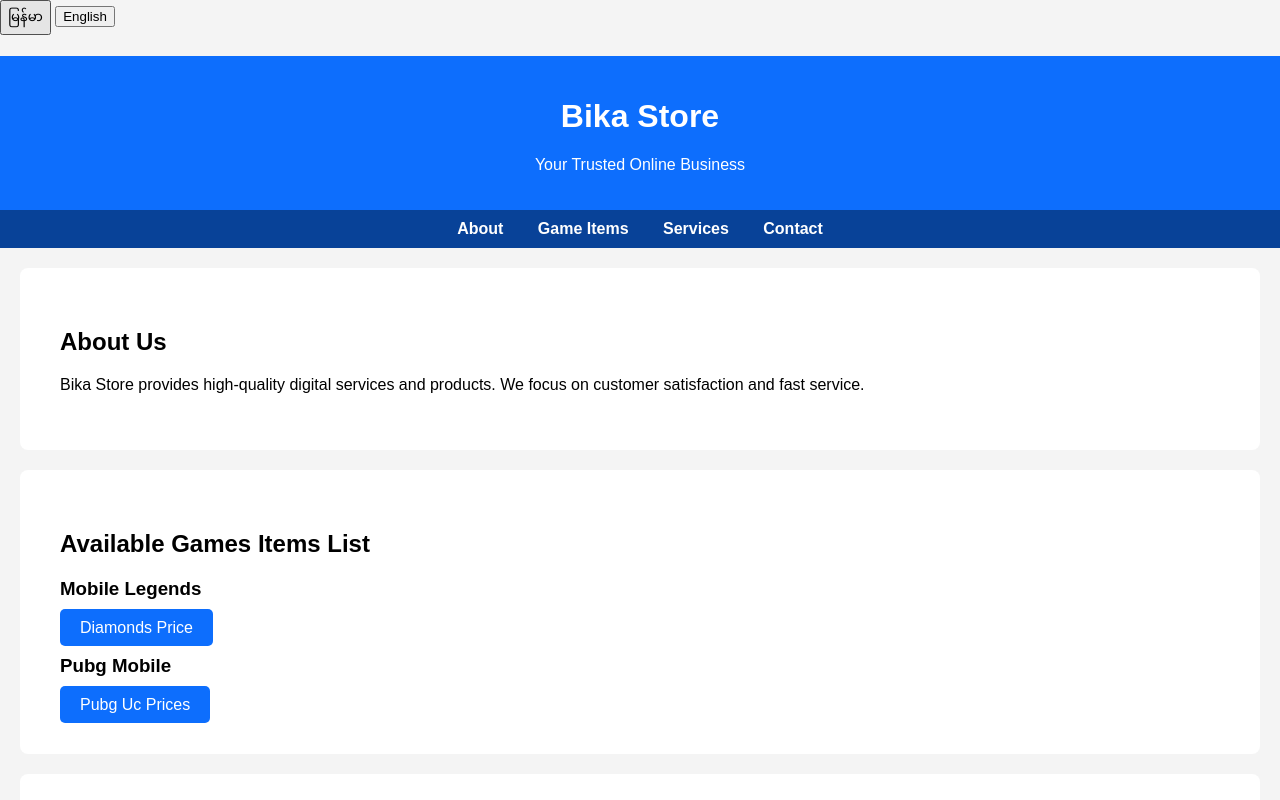
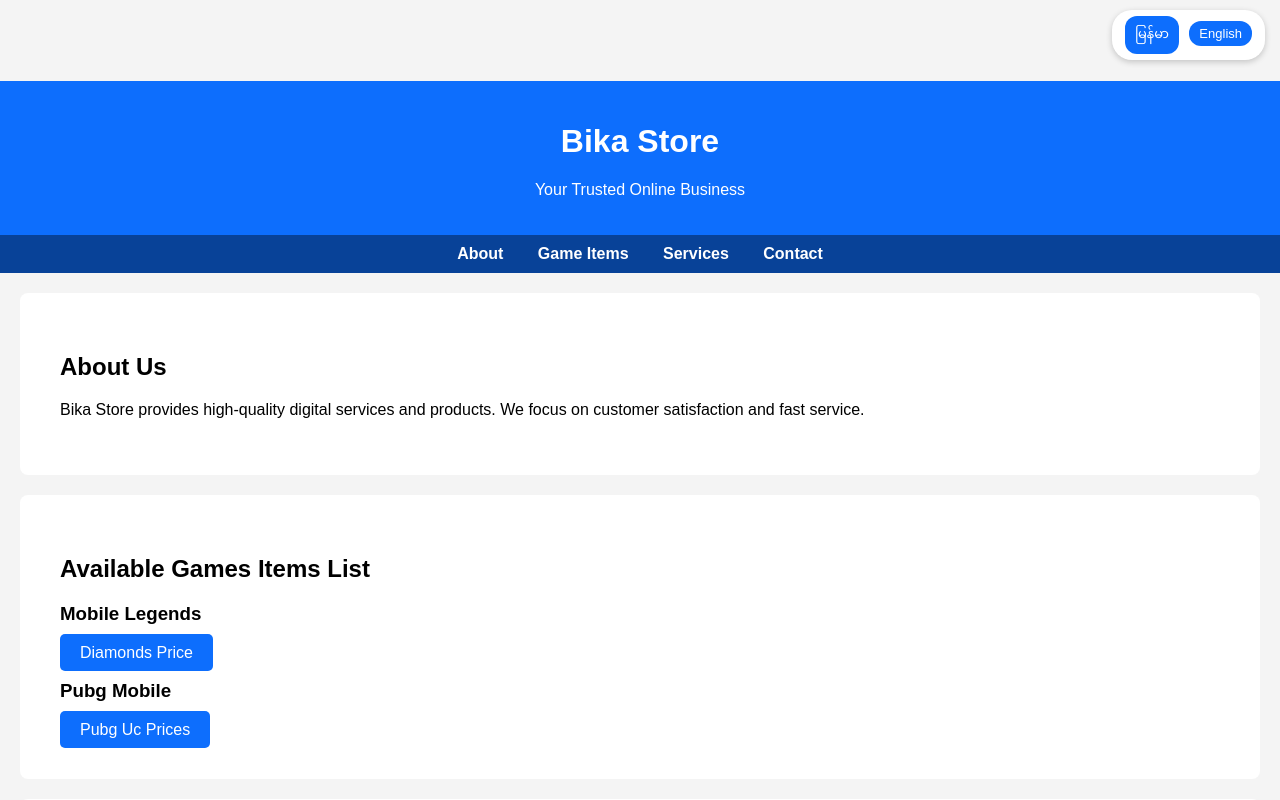
Before and after one commit to OfficialBika/BikaStore, a plain HTML site: page index.html in a window 1280 px wide. Shown: the top 800 px of the page. Drawn offline with Linux system fonts and the light colour scheme.

Commit message:
Implement language switcher and update styles
Added language switch buttons and styling to the header.

```diff
--- a/index.html
+++ b/index.html
@@ -1,6 +1,8 @@
 <!DOCTYPE html>
-<button onclick="showMM()">မြန်မာ</button>
-<button onclick="showEN()">English</button>
+<div class="lang-switch">
+  <button onclick="showMM()">မြန်မာ</button>
+  <button onclick="showEN()">English</button>
+</div>
 
 <h1 id="title"></h1>
 <p id="desc"></p>
@@ -9,6 +11,39 @@
 <head>
   <meta charset="UTF-8">
   <title>Bika Store</title>
+  <style>
+  body {
+    font-family: "Noto Sans Myanmar", Arial, sans-serif;
+    margin: 0;
+    padding-top: 60px;
+  }
+
+  .lang-switch {
+    position: fixed;
+    top: 10px;
+    right: 15px;
+    background: white;
+    padding: 6px 10px;
+    border-radius: 20px;
+    box-shadow: 0 2px 6px rgba(0,0,0,0.2);
+    z-index: 1000;
+  }
+
+  .lang-switch button {
+    border: none;
+    background: #0d6efd;
+    color: white;
+    padding: 5px 10px;
+    margin: 0 3px;
+    border-radius: 12px;
+    cursor: pointer;
+    font-size: 13px;
+  }
+
+  .lang-switch button:hover {
+    background: #084298;
+  }
+  </style>
 
   <style>
     body {
@@ -63,6 +98,8 @@
 
 <body>
 
+
+
 <header>
   <h1>Bika Store</h1>
   <p>Your Trusted Online Business</p>
```
